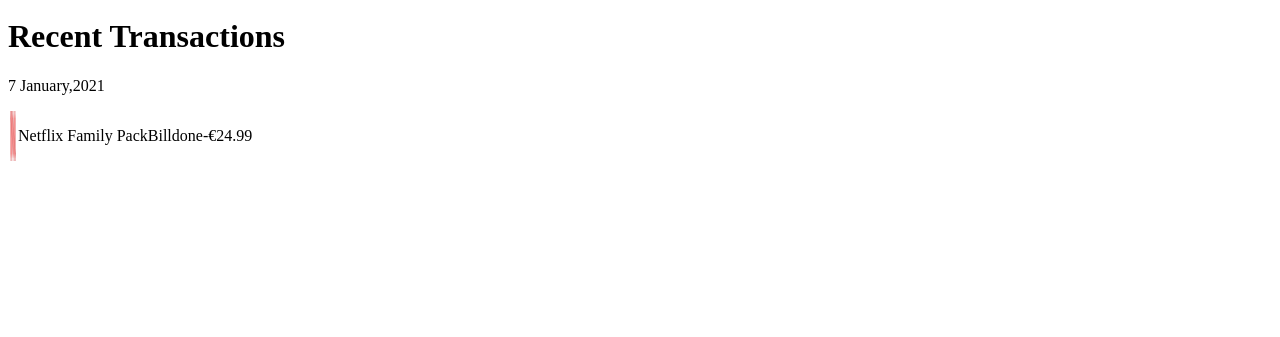
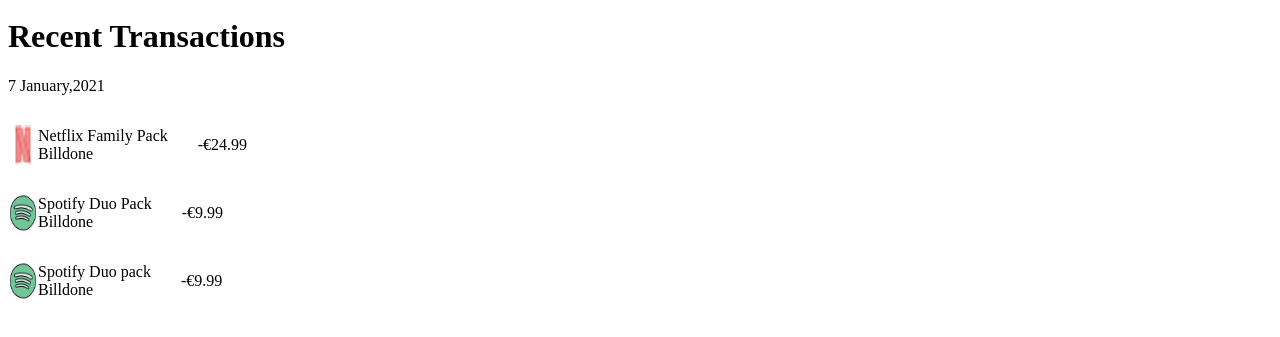
Before and after one commit to orjon939/projekti-flexbank, a plain HTML site: page index.html in a window 1280 px wide. Shown: the part 125-462 px from the top of the page. Drawn offline with Linux system fonts and the light colour scheme.

Commit message:
vazhdimi

```diff
--- a/index.html
+++ b/index.html
@@ -27,19 +27,97 @@
 <p>7 January,2021</p>
 </div>
 <div id="netflix">
-<img src="icons8-netflix-10 (1).png" alt="">
+<img height="40px" width="30px" src="icons8-netflix-16.png" alt="">
+<!-- teksti-->
+<div id="teksti2">
+    <div id="teksti3">
+
+        <div>
             <p>Netflix Family Pack</p>
+            <div id="teksti5">
                 <p>Bill</p>
         <p>done</p>
+            </div>
+        </div>
+
+
+    <div id="teksti4">
         <p>-€24.99</p>
     </div>
+</div>
+
+</div>
+
+
+
+
 <div>
 
 </div>
+
+    </div>
+
+
+    <div id="netflix">
+        <img height="40px" width="30px" src="icons8-spotify-48.png" alt="">
+        <!-- teksti-->
+        <div id="teksti2">
+            <div id="teksti3">
+
+                <div>
+                    <p>Spotify Duo Pack</p>
+                    <div id="teksti5">
+                        <p>Bill</p>
+                <p>done</p>
+                    </div>
+                </div>
+
+
+            <div id="teksti4">
+                <p>-€9.99</p>
+            </div>
+        </div>
+
+        </div>
+
+
+
+
         <div>
 
         </div>
+
+            </div>
+
+
+
+            <div id="netflix">
+                <img height="40px" width="30px" src="icons8-spotify-48.png" alt="">
+                <!-- teksti-->
+                <div id="teksti2">
+                    <div id="teksti3">
+
                         <div>
+                            <p>Spotify Duo pack</p>
+                            <div id="teksti5">
+                                <p>Bill</p>
+                        <p>done</p>
+                            </div>
+                        </div>
+
+
+                    <div id="teksti4">
+                        <p>-€9.99</p>
+                    </div>
+                </div>
+
+                </div>
+
+
+
+
+                <div>
+
                 </div>
 
                     </div>
--- a/style.css
+++ b/style.css
@@ -9,4 +9,20 @@
 }
 #netflix{
     display: flex;
+    align-items: center;
 }
+#teksti2{
+    display: flex;
+}
+#teksti3{
+   display: flex;
+}
+#teksti4{
+    display: flex;
+    margin-left: 30px;
+    align-items: center;
+}
+#teksti5{
+    display: flex;
+    margin-top: -2em;
+}
```
Also changed, not shown: icons8-netflix-16.png (added), icons8-spotify-48.png (added). Lines whose indentation alone changed are shown as unchanged.
